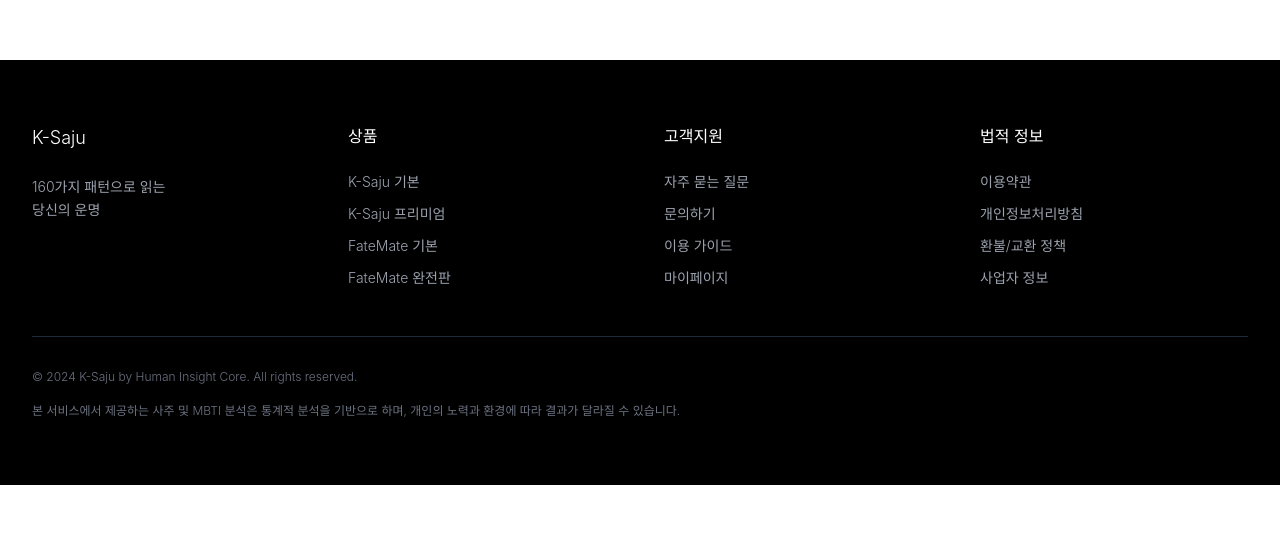
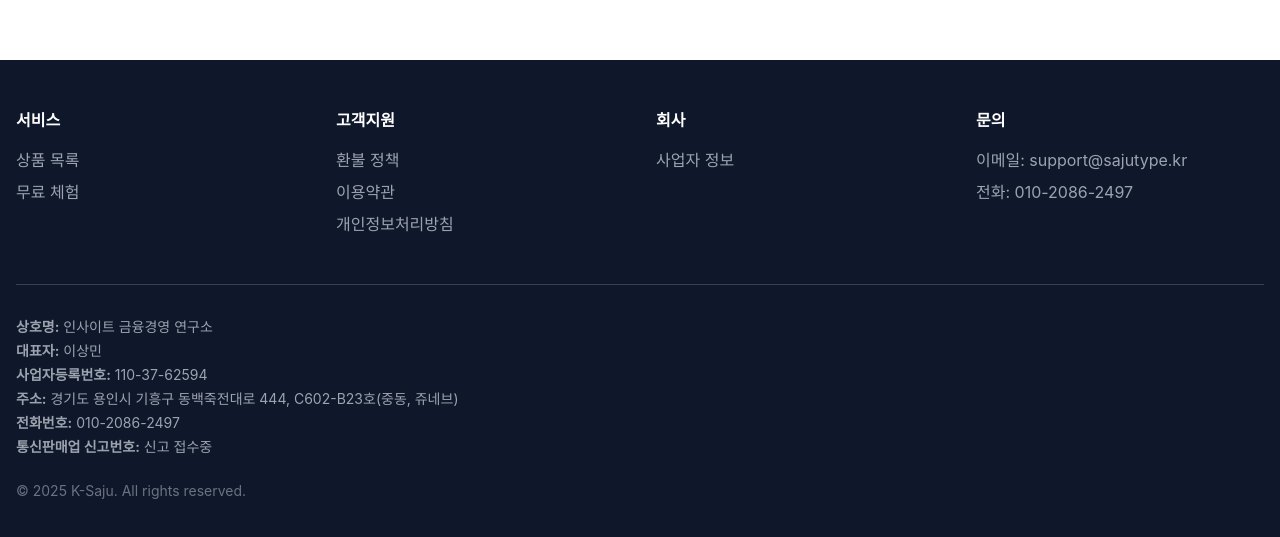
Before and after one commit to sangmin-cmd/k-saju-shop, a Next.js app: page /checkout in a window 1280 px wide. Shown: the part 805-1342 px from the top of the page. Before the commit the page ends 1290 px from the top, so only its background shows below. Built offline with nearby package versions, Linux system fonts and the light colour scheme.

Commit message:
푸터 사업자정보 추가

```diff
--- a/app/components/Footer.tsx
+++ b/app/components/Footer.tsx
@@ -2,61 +2,55 @@
 
 export default function Footer() {
   return (
-    <footer className="bg-black text-white">
-      <div className="max-w-7xl mx-auto px-4 sm:px-6 lg:px-8 py-16">
-        <div className="grid grid-cols-1 md:grid-cols-4 gap-12">
-          {/* 회사 정보 */}
+    <footer className="bg-slate-900 text-white">
+      <div className="max-w-7xl mx-auto px-4 py-12">
+        {/* 상단 링크 */}
+        <div className="grid grid-cols-2 md:grid-cols-4 gap-8 mb-12">
           <div>
-            <h3 className="text-white font-light text-lg mb-6">K-Saju</h3>
-            <p className="text-sm text-gray-400 mb-6 font-light leading-relaxed">
-              160가지 패턴으로 읽는<br />당신의 운명
-            </p>
-          </div>
-
-          {/* 상품 */}
-          <div>
-            <h3 className="text-white font-light mb-6">상품</h3>
-            <ul className="space-y-3 text-sm">
-              <li><Link href="/products/basic" className="text-gray-400 hover:text-white transition-colors font-light">K-Saju 기본</Link></li>
-              <li><Link href="/products/premium" className="text-gray-400 hover:text-white transition-colors font-light">K-Saju 프리미엄</Link></li>
-              <li><Link href="/products/fatemate-basic" className="text-gray-400 hover:text-white transition-colors font-light">FateMate 기본</Link></li>
-              <li><Link href="/products/fatemate-premium" className="text-gray-400 hover:text-white transition-colors font-light">FateMate 완전판</Link></li>
+            <h3 className="font-bold mb-4">서비스</h3>
+            <ul className="space-y-2 text-gray-400">
+              <li><Link href="/products" className="hover:text-white">상품 목록</Link></li>
+              <li><Link href="/solo.html" className="hover:text-white">무료 체험</Link></li>
             </ul>
           </div>
-
-          {/* 고객지원 */}
           <div>
-            <h3 className="text-white font-light mb-6">고객지원</h3>
-            <ul className="space-y-3 text-sm">
-              <li><Link href="/faq" className="text-gray-400 hover:text-white transition-colors font-light">자주 묻는 질문</Link></li>
-              <li><Link href="/contact" className="text-gray-400 hover:text-white transition-colors font-light">문의하기</Link></li>
-              <li><Link href="/guide" className="text-gray-400 hover:text-white transition-colors font-light">이용 가이드</Link></li>
-              <li><Link href="/mypage" className="text-gray-400 hover:text-white transition-colors font-light">마이페이지</Link></li>
+            <h3 className="font-bold mb-4">고객지원</h3>
+            <ul className="space-y-2 text-gray-400">
+              <li><Link href="/refund" className="hover:text-white">환불 정책</Link></li>
+              <li><Link href="/terms" className="hover:text-white">이용약관</Link></li>
+              <li><Link href="/privacy" className="hover:text-white">개인정보처리방침</Link></li>
             </ul>
           </div>
-
-          {/* 법적 정보 */}
           <div>
-            <h3 className="text-white font-light mb-6">법적 정보</h3>
-            <ul className="space-y-3 text-sm">
-              <li><Link href="/terms" className="text-gray-400 hover:text-white transition-colors font-light">이용약관</Link></li>
-              <li><Link href="/privacy" className="text-gray-400 hover:text-white transition-colors font-light">개인정보처리방침</Link></li>
-              <li><Link href="/refund" className="text-gray-400 hover:text-white transition-colors font-light">환불/교환 정책</Link></li>
-              <li><Link href="/business-info" className="text-gray-400 hover:text-white transition-colors font-light">사업자 정보</Link></li>
+            <h3 className="font-bold mb-4">회사</h3>
+            <ul className="space-y-2 text-gray-400">
+              <li><Link href="/business-info" className="hover:text-white">사업자 정보</Link></li>
+            </ul>
+          </div>
+          <div>
+            <h3 className="font-bold mb-4">문의</h3>
+            <ul className="space-y-2 text-gray-400">
+              <li>이메일: support@sajutype.kr</li>
+              <li>전화: 010-2086-2497</li>
             </ul>
           </div>
         </div>
 
-        {/* 하단 정보 */}
-        <div className="border-t border-gray-800 mt-12 pt-8">
-          <div className="text-xs text-gray-500 font-light">
-            <p className="mb-4">
-              © 2024 K-Saju by Human Insight Core. All rights reserved.
-            </p>
-            <p className="leading-relaxed max-w-3xl">
-              본 서비스에서 제공하는 사주 및 MBTI 분석은 통계적 분석을 기반으로 하며,
-              개인의 노력과 환경에 따라 결과가 달라질 수 있습니다.
-            </p>
+        {/* 구분선 */}
+        <div className="border-t border-gray-700 pt-8">
+          {/* 사업자 정보 - 토스 심사 필수 */}
+          <div className="text-gray-400 text-sm space-y-1 mb-6">
+            <p><strong>상호명:</strong> 인사이트 금융경영 연구소</p>
+            <p><strong>대표자:</strong> 이상민</p>
+            <p><strong>사업자등록번호:</strong> 110-37-62594</p>
+            <p><strong>주소:</strong> 경기도 용인시 기흥구 동백죽전대로 444, C602-B23호(중동, 쥬네브)</p>
+            <p><strong>전화번호:</strong> 010-2086-2497</p>
+            <p><strong>통신판매업 신고번호:</strong> 신고 접수중</p>
+          </div>
+
+          {/* 저작권 */}
+          <div className="text-gray-500 text-sm">
+            <p>© 2025 K-Saju. All rights reserved.</p>
           </div>
         </div>
       </div>
```
